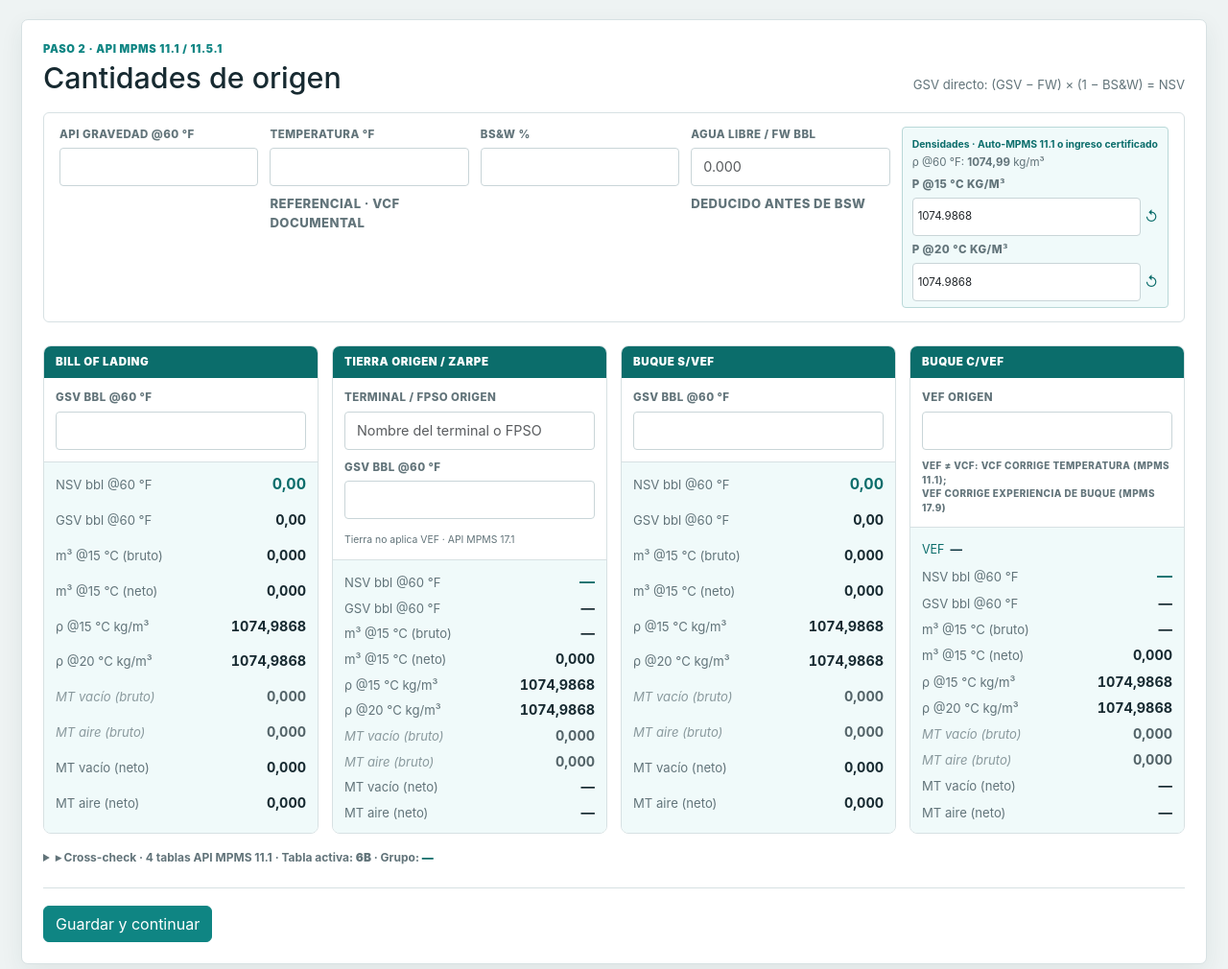
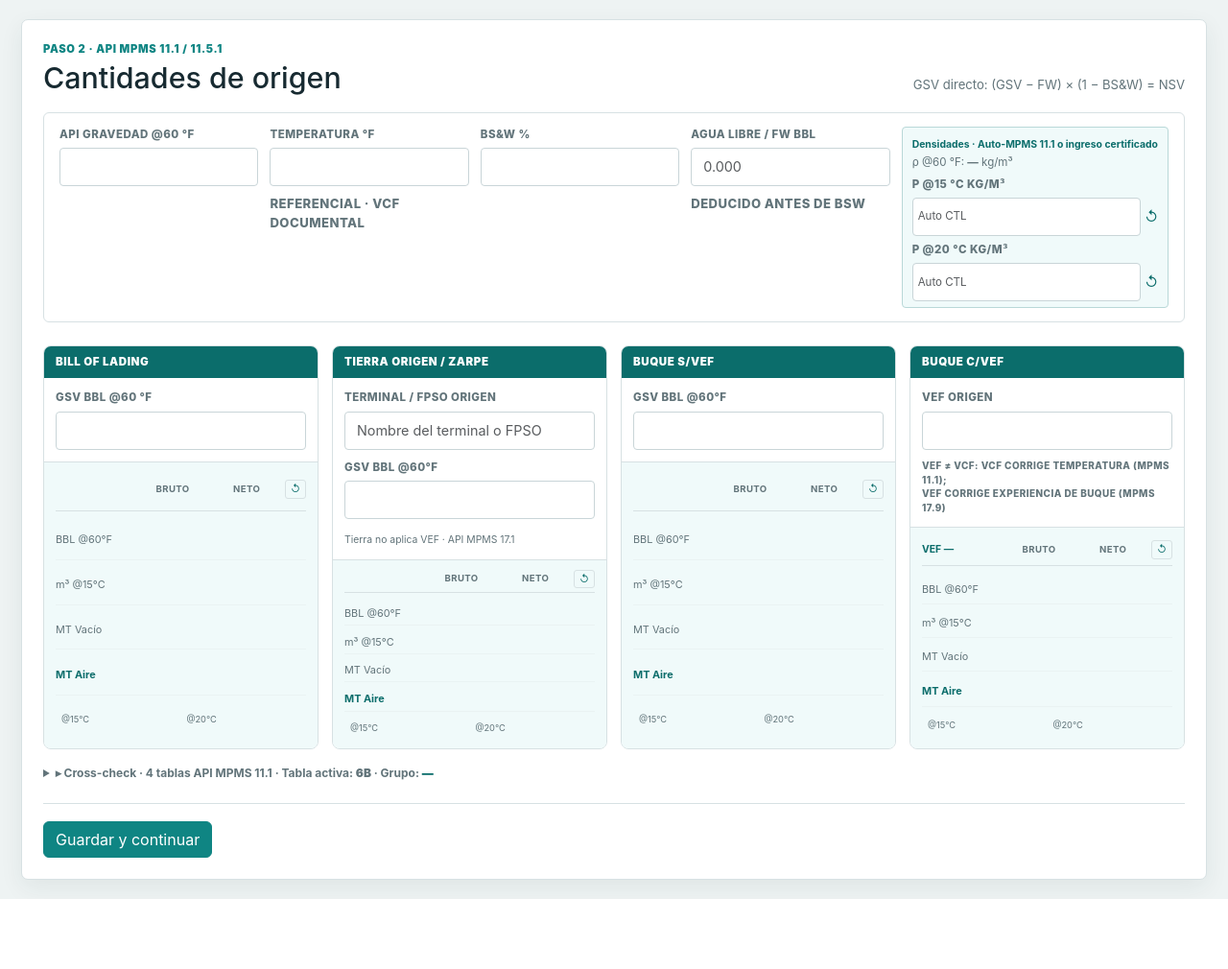
Before and after one commit to danielrattolp/ACI-Loss-control, a Flask app: template templates/step2.html in a window 1280 px wide. Shown: the part 68-1078 px from the top of the page at 96% size. After the commit the page ends 1005 px from the top, so only its background shows below. Run offline with Flask 3, Linux system fonts and the light colour scheme; the template is opened without the code that fills it, so the values that code supplies are empty.

Commit message:
feat: cards origen rediseñados — tabla BRUTO/NETO + resultados editables
- Mini-tabla 2 columnas (BRUTO/NETO) dentro de cada card, igual al formato certificado
- Todos los resultados son inputs editables (clase .rv): auto-calculados pero corregibles a mano
- Override manual: fondo naranja + subrayado cuando el usuario edita un valor
- Botón ↺ por card: resetea todos los valores al calculado automático
- Eliminados campos GOV obsoletos del HTML
- CSS nuevo: .res-head/.res-row/.res-dens-cell/.rv/.rv.is-manual

Co-Authored-By: Claude Sonnet 4.6 <noreply@anthropic.com>

```diff
--- a/static/app.css
+++ b/static/app.css
@@ -340,6 +340,77 @@ legend {
 .calc-row.highlight strong { color: var(--teal2); font-size: 1rem; }
 .calc-row-gross { opacity: .72; }
 .calc-row-gross span { font-style: italic; }
+
+/* ── Result table inside origin cards ── */
+.res-head {
+  display: grid;
+  grid-template-columns: 1fr 74px 74px auto;
+  gap: 3px;
+  align-items: center;
+  padding-bottom: 4px;
+  border-bottom: 1px solid var(--line);
+  margin-bottom: 3px;
+}
+.res-col-lbl {
+  font-size: .6rem;
+  font-weight: 700;
+  color: var(--muted);
+  text-align: center;
+  letter-spacing: .04em;
+}
+.res-reset-btn {
+  background: none;
+  border: 1px solid var(--line);
+  border-radius: 3px;
+  color: var(--teal2);
+  font-size: .65rem;
+  cursor: pointer;
+  padding: 1px 5px;
+  line-height: 1.5;
+  white-space: nowrap;
+}
+.res-reset-btn:hover { background: var(--teal2); color: #fff; border-color: var(--teal2); }
+
+.res-row {
+  display: grid;
+  grid-template-columns: 1fr 74px 74px;
+  gap: 3px;
+  align-items: center;
+  padding: 2px 0;
+  border-bottom: 1px solid #eaf3f3;
+}
+.res-row:last-child { border-bottom: none; }
+.res-row > span { font-size: .68rem; color: var(--muted); white-space: nowrap; overflow: hidden; text-overflow: ellipsis; }
+.res-row-key > span { color: var(--teal2); font-weight: 700; }
+.res-row-dens { grid-template-columns: 1fr auto auto; gap: 6px; }
+
+.res-dens-cell { display: flex; align-items: center; gap: 3px; min-width: 74px; }
+.res-dens-cell > span { font-size: .58rem; color: var(--muted); white-space: nowrap; }
+
+/* Editable result values */
+.rv {
+  background: transparent;
+  border: none;
+  border-bottom: 1px dashed transparent;
+  font-weight: 700;
+  text-align: right;
+  font-size: .82rem;
+  font-variant-numeric: tabular-nums;
+  color: var(--text);
+  width: 100%;
+  min-width: 0;
+  padding: 0 2px;
+  line-height: 1.4;
+}
+.rv:hover  { border-bottom-color: #bbb; cursor: text; }
+.rv:focus  { outline: none; border-bottom: 1px solid var(--teal2); background: #e8fafa; border-radius: 2px 2px 0 0; }
+.rv.rv-key { color: var(--teal2); font-size: .9rem; }
+.rv.is-manual {
+  border-bottom: 2px solid #f4a261 !important;
+  background: #fff8f0 !important;
+  color: #b85c00 !important;
+  border-radius: 2px 2px 0 0;
+}
 .calc-vcf {
   display: inline-flex;
   align-items: center;
--- a/templates/step2.html
+++ b/templates/step2.html
@@ -95,16 +95,19 @@
         </label>
       </div>
       <div class="origin-card-results">
-        <div class="calc-row highlight"><span>NSV bbl @60 °F</span><strong id="bl-nsv">—</strong></div>
-        <div class="calc-row"><span>GSV bbl @60 °F</span><strong id="bl-gsv">—</strong></div>
-        <div class="calc-row"><span>m³ @15 °C (bruto)</span><strong id="bl-m3">—</strong></div>
-        <div class="calc-row"><span>m³ @15 °C (neto)</span><strong id="bl-m3n">—</strong></div>
-        <div class="calc-row"><span>ρ @15 °C kg/m³</span><strong id="bl-d15">—</strong></div>
-        <div class="calc-row"><span>ρ @20 °C kg/m³</span><strong id="bl-d20">—</strong></div>
-        <div class="calc-row calc-row-gross"><span>MT vacío (bruto)</span><strong id="bl-mtvg">—</strong></div>
-        <div class="calc-row calc-row-gross"><span>MT aire (bruto)</span><strong id="bl-mtg">—</strong></div>
-        <div class="calc-row"><span>MT vacío (neto)</span><strong id="bl-mtv">—</strong></div>
-        <div class="calc-row"><span>MT aire (neto)</span><strong id="bl-mt">—</strong></div>
+        <div class="res-head">
+          <span></span><span class="res-col-lbl">BRUTO</span><span class="res-col-lbl">NETO</span>
+          <button type="button" class="res-reset-btn" onclick="resetCard(this)">↺</button>
+        </div>
+        <div class="res-row"><span>BBL @60°F</span><input class="rv" id="bl-gsv"><input class="rv rv-key" id="bl-nsv"></div>
+        <div class="res-row"><span>m³ @15°C</span><input class="rv" id="bl-m3"><input class="rv" id="bl-m3n"></div>
+        <div class="res-row"><span>MT Vacío</span><input class="rv" id="bl-mtvg"><input class="rv" id="bl-mtv"></div>
+        <div class="res-row res-row-key"><span>MT Aire</span><input class="rv" id="bl-mtg"><input class="rv rv-key" id="bl-mt"></div>
+        <div class="res-row res-row-dens">
+          <span>ρ kg/m³</span>
+          <div class="res-dens-cell"><span>@15°C</span><input class="rv" id="bl-d15"></div>
+          <div class="res-dens-cell"><span>@20°C</span><input class="rv" id="bl-d20"></div>
+        </div>
       </div>
     </div>
 
@@ -118,18 +121,7 @@
                  value="{{ origin.get('terminal_name', '') }}"
                  placeholder="Nombre del terminal o FPSO" />
         </label>
-
-        <!-- GOV mode -->
-        <label id="shoreGovField" {% if mode == 'gsv' %}style="display:none"{% endif %}>
-          GOV observado bbl
-          <input class="form-control" name="origin_shore_gov_bbl" id="origin_shore_gov_bbl"
-                 type="number" min="0" step="0.001"
-                 value="{{ origin.get('shore', {}).get('gov_bbl', 0) }}" />
-        </label>
-
-        <!-- GSV mode -->
-        <label id="shoreGsvField" {% if mode != 'gsv' %}style="display:none"{% endif %}>
-          GSV bbl @60 °F
+        <label>GSV bbl @60°F
           <input class="form-control" name="origin_shore_gsv_bbl" id="origin_shore_gsv_bbl"
                  type="number" min="0" step="0.001"
                  value="{{ origin.get('shore', {}).get('gsv_bbl', 0) }}" />
@@ -137,17 +129,19 @@
         <p class="field-note mt-1" style="font-size:.65rem">Tierra no aplica VEF · API MPMS 17.1</p>
       </div>
       <div class="origin-card-results">
-        <div class="calc-vcf" id="shoreVcfRow">VCF <strong id="shore-vcf">—</strong></div>
-        <div class="calc-row highlight"><span>NSV bbl @60 °F</span><strong id="shore-nsv">—</strong></div>
-        <div class="calc-row"><span>GSV bbl @60 °F</span><strong id="shore-gsv">—</strong></div>
-        <div class="calc-row"><span>m³ @15 °C (bruto)</span><strong id="shore-m3">—</strong></div>
-        <div class="calc-row"><span>m³ @15 °C (neto)</span><strong id="shore-m3n">—</strong></div>
-        <div class="calc-row"><span>ρ @15 °C kg/m³</span><strong id="shore-d15">—</strong></div>
-        <div class="calc-row"><span>ρ @20 °C kg/m³</span><strong id="shore-d20">—</strong></div>
-        <div class="calc-row calc-row-gross"><span>MT vacío (bruto)</span><strong id="shore-mtvg">—</strong></div>
-        <div class="calc-row calc-row-gross"><span>MT aire (bruto)</span><strong id="shore-mtg">—</strong></div>
-        <div class="calc-row"><span>MT vacío (neto)</span><strong id="shore-mtv">—</strong></div>
-        <div class="calc-row"><span>MT aire (neto)</span><strong id="shore-mt">—</strong></div>
+        <div class="res-head">
+          <span></span><span class="res-col-lbl">BRUTO</span><span class="res-col-lbl">NETO</span>
+          <button type="button" class="res-reset-btn" onclick="resetCard(this)">↺</button>
+        </div>
+        <div class="res-row"><span>BBL @60°F</span><input class="rv" id="shore-gsv"><input class="rv rv-key" id="shore-nsv"></div>
+        <div class="res-row"><span>m³ @15°C</span><input class="rv" id="shore-m3"><input class="rv" id="shore-m3n"></div>
+        <div class="res-row"><span>MT Vacío</span><input class="rv" id="shore-mtvg"><input class="rv" id="shore-mtv"></div>
+        <div class="res-row res-row-key"><span>MT Aire</span><input class="rv" id="shore-mtg"><input class="rv rv-key" id="shore-mt"></div>
+        <div class="res-row res-row-dens">
+          <span>ρ kg/m³</span>
+          <div class="res-dens-cell"><span>@15°C</span><input class="rv" id="shore-d15"></div>
+          <div class="res-dens-cell"><span>@20°C</span><input class="rv" id="shore-d20"></div>
+        </div>
       </div>
     </div>
 
@@ -155,33 +149,26 @@
     <div class="origin-card">
       <div class="origin-card-header">Buque s/VEF</div>
       <div class="origin-card-inputs">
-        <!-- GOV mode -->
-        <label id="vesselGovField" {% if mode == 'gsv' %}style="display:none"{% endif %}>
-          GOV observado bbl
-          <input class="form-control" name="origin_vessel_gov_bbl" id="origin_vessel_gov_bbl"
-                 type="number" min="0" step="0.001"
-                 value="{{ origin.get('vessel', {}).get('gov_bbl', 0) }}" />
-        </label>
-        <!-- GSV mode -->
-        <label id="vesselGsvField" {% if mode != 'gsv' %}style="display:none"{% endif %}>
-          GSV bbl @60 °F
+        <label>GSV bbl @60°F
           <input class="form-control" name="origin_vessel_gsv_bbl" id="origin_vessel_gsv_bbl"
                  type="number" min="0" step="0.001"
                  value="{{ origin.get('vessel', {}).get('gsv_bbl', 0) }}" />
         </label>
       </div>
       <div class="origin-card-results">
-        <div class="calc-vcf" id="vesselRawVcfRow">VCF <strong id="vessel-raw-vcf">—</strong></div>
-        <div class="calc-row highlight"><span>NSV bbl @60 °F</span><strong id="vessel-raw-nsv">—</strong></div>
-        <div class="calc-row"><span>GSV bbl @60 °F</span><strong id="vessel-raw-gsv">—</strong></div>
-        <div class="calc-row"><span>m³ @15 °C (bruto)</span><strong id="vessel-raw-m3">—</strong></div>
-        <div class="calc-row"><span>m³ @15 °C (neto)</span><strong id="vessel-raw-m3n">—</strong></div>
-        <div class="calc-row"><span>ρ @15 °C kg/m³</span><strong id="vessel-raw-d15">—</strong></div>
-        <div class="calc-row"><span>ρ @20 °C kg/m³</span><strong id="vessel-raw-d20">—</strong></div>
-        <div class="calc-row calc-row-gross"><span>MT vacío (bruto)</span><strong id="vessel-raw-mtvg">—</strong></div>
-        <div class="calc-row calc-row-gross"><span>MT aire (bruto)</span><strong id="vessel-raw-mtg">—</strong></div>
-        <div class="calc-row"><span>MT vacío (neto)</span><strong id="vessel-raw-mtv">—</strong></div>
-        <div class="calc-row"><span>MT aire (neto)</span><strong id="vessel-raw-mt">—</strong></div>
+        <div class="res-head">
+          <span></span><span class="res-col-lbl">BRUTO</span><span class="res-col-lbl">NETO</span>
+          <button type="button" class="res-reset-btn" onclick="resetCard(this)">↺</button>
+        </div>
+        <div class="res-row"><span>BBL @60°F</span><input class="rv" id="vessel-raw-gsv"><input class="rv rv-key" id="vessel-raw-nsv"></div>
+        <div class="res-row"><span>m³ @15°C</span><input class="rv" id="vessel-raw-m3"><input class="rv" id="vessel-raw-m3n"></div>
+        <div class="res-row"><span>MT Vacío</span><input class="rv" id="vessel-raw-mtvg"><input class="rv" id="vessel-raw-mtv"></div>
+        <div class="res-row res-row-key"><span>MT Aire</span><input class="rv" id="vessel-raw-mtg"><input class="rv rv-key" id="vessel-raw-mt"></div>
+        <div class="res-row res-row-dens">
+          <span>ρ kg/m³</span>
+          <div class="res-dens-cell"><span>@15°C</span><input class="rv" id="vessel-raw-d15"></div>
+          <div class="res-dens-cell"><span>@20°C</span><input class="rv" id="vessel-raw-d20"></div>
+        </div>
       </div>
     </div>
 
@@ -204,17 +191,20 @@
         </label>
       </div>
       <div class="origin-card-results">
-        <div class="calc-vcf" id="vesselVcfRow" style="color:var(--teal2)">VEF <strong id="vessel-vcf">—</strong></div>
-        <div class="calc-row highlight"><span>NSV bbl @60 °F</span><strong id="vessel-nsv">—</strong></div>
-        <div class="calc-row"><span>GSV bbl @60 °F</span><strong id="vessel-gsv">—</strong></div>
-        <div class="calc-row"><span>m³ @15 °C (bruto)</span><strong id="vessel-m3">—</strong></div>
-        <div class="calc-row"><span>m³ @15 °C (neto)</span><strong id="vessel-m3n">—</strong></div>
-        <div class="calc-row"><span>ρ @15 °C kg/m³</span><strong id="vessel-d15">—</strong></div>
-        <div class="calc-row"><span>ρ @20 °C kg/m³</span><strong id="vessel-d20">—</strong></div>
-        <div class="calc-row calc-row-gross"><span>MT vacío (bruto)</span><strong id="vessel-mtvg">—</strong></div>
-        <div class="calc-row calc-row-gross"><span>MT aire (bruto)</span><strong id="vessel-mtg">—</strong></div>
-        <div class="calc-row"><span>MT vacío (neto)</span><strong id="vessel-mtv">—</strong></div>
-        <div class="calc-row"><span>MT aire (neto)</span><strong id="vessel-mt">—</strong></div>
+        <div class="res-head">
+          <span id="vessel-vcf-badge" style="font-size:.65rem;color:var(--teal2);font-weight:700">VEF —</span>
+          <span class="res-col-lbl">BRUTO</span><span class="res-col-lbl">NETO</span>
+          <button type="button" class="res-reset-btn" onclick="resetCard(this)">↺</button>
+        </div>
+        <div class="res-row"><span>BBL @60°F</span><input class="rv" id="vessel-gsv"><input class="rv rv-key" id="vessel-nsv"></div>
+        <div class="res-row"><span>m³ @15°C</span><input class="rv" id="vessel-m3"><input class="rv" id="vessel-m3n"></div>
+        <div class="res-row"><span>MT Vacío</span><input class="rv" id="vessel-mtvg"><input class="rv" id="vessel-mtv"></div>
+        <div class="res-row res-row-key"><span>MT Aire</span><input class="rv" id="vessel-mtg"><input class="rv rv-key" id="vessel-mt"></div>
+        <div class="res-row res-row-dens">
+          <span>ρ kg/m³</span>
+          <div class="res-dens-cell"><span>@15°C</span><input class="rv" id="vessel-d15"></div>
+          <div class="res-dens-cell"><span>@20°C</span><input class="rv" id="vessel-d20"></div>
+        </div>
       </div>
     </div>
 
@@ -263,26 +253,42 @@
 
   // ── Helpers ───────────────────────────────────────────────────────────────
   function n(id) { return parseFloat(document.getElementById(id).value) || 0; }
+  // set(): para <input class="rv"> respeta override manual; ignora si data-manual="1"
   function set(id, v, dec) {
     var el = document.getElementById(id);
     if (!el) return;
+    if (el.dataset.manual === "1") return;
     if (typeof v === "number") {
       dec = dec === undefined ? 3 : dec;
-      el.textContent = v.toLocaleString("es", {minimumFractionDigits:dec, maximumFractionDigits:dec});
+      var txt = v.toLocaleString("es", {minimumFractionDigits:dec, maximumFractionDigits:dec});
+      if (el.tagName === "INPUT") el.value = txt; else el.textContent = txt;
     } else {
-      el.textContent = v || "—";
+      if (el.tagName === "INPUT") el.value = v || ""; else el.textContent = v || "—";
     }
   }
 
-  // MPMS 11.5.1 factor: BBL@60°F → m³@15°C
+  // Marcar input como editado manualmente
+  function markManual(el) {
+    el.dataset.manual = "1";
+    el.classList.add("is-manual");
+  }
+
+  // Resetear todos los .rv de un card al calculado
+  window.resetCard = function(btn) {
+    var card = btn.closest(".origin-card-results");
+    card.querySelectorAll(".rv").forEach(function(el) {
+      el.dataset.manual = "0";
+      el.classList.remove("is-manual");
+      el.value = "";
+    });
+    updatePreview();
+  };
+
   var BBL_M3_15C = 0.1589199955042947;
-  // Factor de masa ρ@15°C / ρ@60°F según hoja "Factores" del Excel base
   var RHO15_MASS_FACTOR = 1.0004284708;
 
   function rho60(api) { return (141.5 / (api + 131.5)) * 999.016; }
 
-  // ρ@T = ρ@60°F × VCF(T→60°F)
-  // VCF < 1 when T > 60°F (less dense when warmer), > 1 when T < 60°F (denser when cooler)
   function vcfAtTemp(api, tf, tbl) {
     if (typeof calculateVCF !== "function") return 1;
     var r = calculateVCF(api, tf, tbl);
@@ -290,79 +296,60 @@
   }
 
   function updatePreview() {
-    var api     = n("origin_api");
-    var bsw     = n("origin_bsw_pct");
-    var fw      = n("origin_free_water_bbl");
-    var vef     = n("origin_vessel_vef") || 1;
-    var bl      = n("bill_of_lading_bbl");
-    var tbl     = document.getElementById("liveTableLabel").textContent.trim() || "6B";
+    var api = n("origin_api");
+    var bsw = n("origin_bsw_pct");
+    var fw  = n("origin_free_water_bbl");
+    var vef = n("origin_vessel_vef") || 1;
+    var bl  = n("bill_of_lading_bbl");
+    var tbl = document.getElementById("liveTableLabel").textContent.trim() || "6B";
 
-    var r60 = rho60(api);
-    // ρ@15°C y @20°C: calculado desde CTL, sobreescribible con valor certificado
+    var r60     = rho60(api);
     var r15calc = r60 * vcfAtTemp(api, 59, tbl);
     var r20calc = r60 * vcfAtTemp(api, 68, tbl);
 
+    // Densidad global: auto desde CTL o ingresada manualmente
     var inp15 = document.getElementById("input_rho15");
     var inp20 = document.getElementById("input_rho20");
-
-    // Auto-llenar si el campo está vacío o marcado como auto
-    if (inp15 && (!inp15.value || inp15.dataset.auto === "1")) {
-      inp15.value = r15calc.toFixed(4);
-      inp15.dataset.auto = "1";
-    }
-    if (inp20 && (!inp20.value || inp20.dataset.auto === "1")) {
-      inp20.value = r20calc.toFixed(4);
-      inp20.dataset.auto = "1";
-    }
-
+    if (inp15 && inp15.dataset.auto !== "0") { inp15.value = r15calc.toFixed(4); inp15.dataset.auto = "1"; }
+    if (inp20 && inp20.dataset.auto !== "0") { inp20.value = r20calc.toFixed(4); inp20.dataset.auto = "1"; }
     var r15 = (inp15 && inp15.value) ? parseFloat(inp15.value) : r15calc;
     var r20 = (inp20 && inp20.value) ? parseFloat(inp20.value) : r20calc;
 
     set("liveDens", r60, 2);
 
+    // VEF badge en card Buque c/VEF
+    var vefBadge = document.getElementById("vessel-vcf-badge");
+    if (vefBadge) vefBadge.textContent = "VEF " + vef.toFixed(6);
+
     function fromGsv(gsvVal, fw_val) {
       var g = Math.max(gsvVal - fw_val, 0);
-      return {vcf: null, gsv: g, nsv: g * (1 - bsw / 100)};
+      return {gsv: g, nsv: g * (1 - bsw / 100)};
     }
 
-    var shoreInput  = n("origin_shore_gsv_bbl");
-    var vesselInput = n("origin_vessel_gsv_bbl");
-
-    var shore     = fromGsv(shoreInput, fw);
-    var vesselRaw = fromGsv(vesselInput, 0);
-    var vesselVef = fromGsv(vesselInput / vef, 0);
-    vesselVef.vcf = vef;
-
-    var blCalc = {vcf: null, gsv: bl, nsv: bl * (1 - bsw / 100)};
+    var shore     = fromGsv(n("origin_shore_gsv_bbl"), fw);
+    var vesselRaw = fromGsv(n("origin_vessel_gsv_bbl"), 0);
+    var vesselVef = fromGsv(n("origin_vessel_gsv_bbl") / vef, 0);
+    var blCalc    = {gsv: bl, nsv: bl * (1 - bsw / 100)};
 
     function render(prefix, calc) {
-      var g   = calc.gsv || 0;
-      var nsv = calc.nsv || 0;
-      // m³@15°C vía factor MPMS 11.5.1
-      var m3g = g   * BBL_M3_15C;   // bruto (GSV basis)
-      var m3n = nsv * BBL_M3_15C;   // neto  (NSV basis)
-      // Factor masa ρ@15°C = ρ@60°F × 1.0004284708 (hoja Factores Excel)
+      var g    = calc.gsv || 0;
+      var nsv  = calc.nsv || 0;
+      var m3g  = g   * BBL_M3_15C;
+      var m3n  = nsv * BBL_M3_15C;
       var r15m = r60 * RHO15_MASS_FACTOR;
-      // MT vacío bruto y neto
+      var air_f = 1 - 1.1 / r15m;
       var mtv_g = m3g * r15m / 1000;
       var mtv_n = m3n * r15m / 1000;
-      // MT aire: corrección flotabilidad (1 − 1.1/ρ@15°C)
-      var air_f = 1 - 1.1 / r15m;
-      var mta_g = mtv_g * air_f;
-      var mta_n = mtv_n * air_f;
-
-      if (calc.vcf !== null && calc.vcf !== undefined)
-        set(prefix+"-vcf", (typeof calc.vcf.toFixed === "function") ? calc.vcf.toFixed(5) : "—");
-      set(prefix+"-gsv",  g,     2);
-      set(prefix+"-nsv",  nsv,   2);
-      set(prefix+"-m3",   m3g,   3);
-      set(prefix+"-m3n",  m3n,   3);
-      set(prefix+"-d15",  r15,   4);
-      set(prefix+"-d20",  r20,   4);
-      set(prefix+"-mtvg", mtv_g, 3);
-      set(prefix+"-mtg",  mta_g, 3);
-      set(prefix+"-mtv",  mtv_n, 3);
-      set(prefix+"-mt",   mta_n, 3);
+      set(prefix+"-gsv",  g,          2);
+      set(prefix+"-nsv",  nsv,        2);
+      set(prefix+"-m3",   m3g,        3);
+      set(prefix+"-m3n",  m3n,        3);
+      set(prefix+"-mtvg", mtv_g,      3);
+      set(prefix+"-mtv",  mtv_n,      3);
+      set(prefix+"-mtg",  mtv_g * air_f, 3);
+      set(prefix+"-mt",   mtv_n * air_f, 3);
+      set(prefix+"-d15",  r15,        4);
+      set(prefix+"-d20",  r20,        4);
     }
 
     render("bl",         blCalc);
@@ -371,31 +358,30 @@
     render("vessel",     vesselVef);
   }
 
+  // Listeners inputs de cálculo
   ["origin_api","origin_bsw_pct","origin_free_water_bbl","origin_vessel_vef",
-   "origin_temperature_f","origin_shore_gov_bbl","origin_vessel_gov_bbl",
-   "origin_shore_gsv_bbl","origin_vessel_gsv_bbl","bill_of_lading_bbl"].forEach(function(id) {
+   "origin_temperature_f","origin_shore_gsv_bbl","origin_vessel_gsv_bbl",
+   "bill_of_lading_bbl"].forEach(function(id) {
     var el = document.getElementById(id);
     if (el) el.addEventListener("input", updatePreview);
   });
 
-  // Densidades certificadas: al editar manualmente, marcar como "manual"
+  // Densidad global manual
   ["input_rho15","input_rho20"].forEach(function(id) {
     var el = document.getElementById(id);
     if (!el) return;
-    el.addEventListener("input", function() {
-      el.dataset.auto = "0";
-      updatePreview();
-    });
+    el.addEventListener("input", function() { el.dataset.auto = "0"; updatePreview(); });
+  });
+  document.getElementById("resetRho15").addEventListener("click", function() {
+    var el = document.getElementById("input_rho15"); el.value = ""; el.dataset.auto = "1"; updatePreview();
+  });
+  document.getElementById("resetRho20").addEventListener("click", function() {
+    var el = document.getElementById("input_rho20"); el.value = ""; el.dataset.auto = "1"; updatePreview();
   });
 
-  // Botones ↺: limpiar valor y recalcular desde CTL
-  document.getElementById("resetRho15").addEventListener("click", function() {
-    var el = document.getElementById("input_rho15");
-    el.value = ""; el.dataset.auto = "1"; updatePreview();
-  });
-  document.getElementById("resetRho20").addEventListener("click", function() {
-    var el = document.getElementById("input_rho20");
-    el.value = ""; el.dataset.auto = "1"; updatePreview();
+  // Marcar como manual cuando el usuario edita directamente un resultado
+  document.querySelectorAll(".rv").forEach(function(el) {
+    el.addEventListener("input", function() { markManual(el); });
   });
 
   updatePreview();
```
